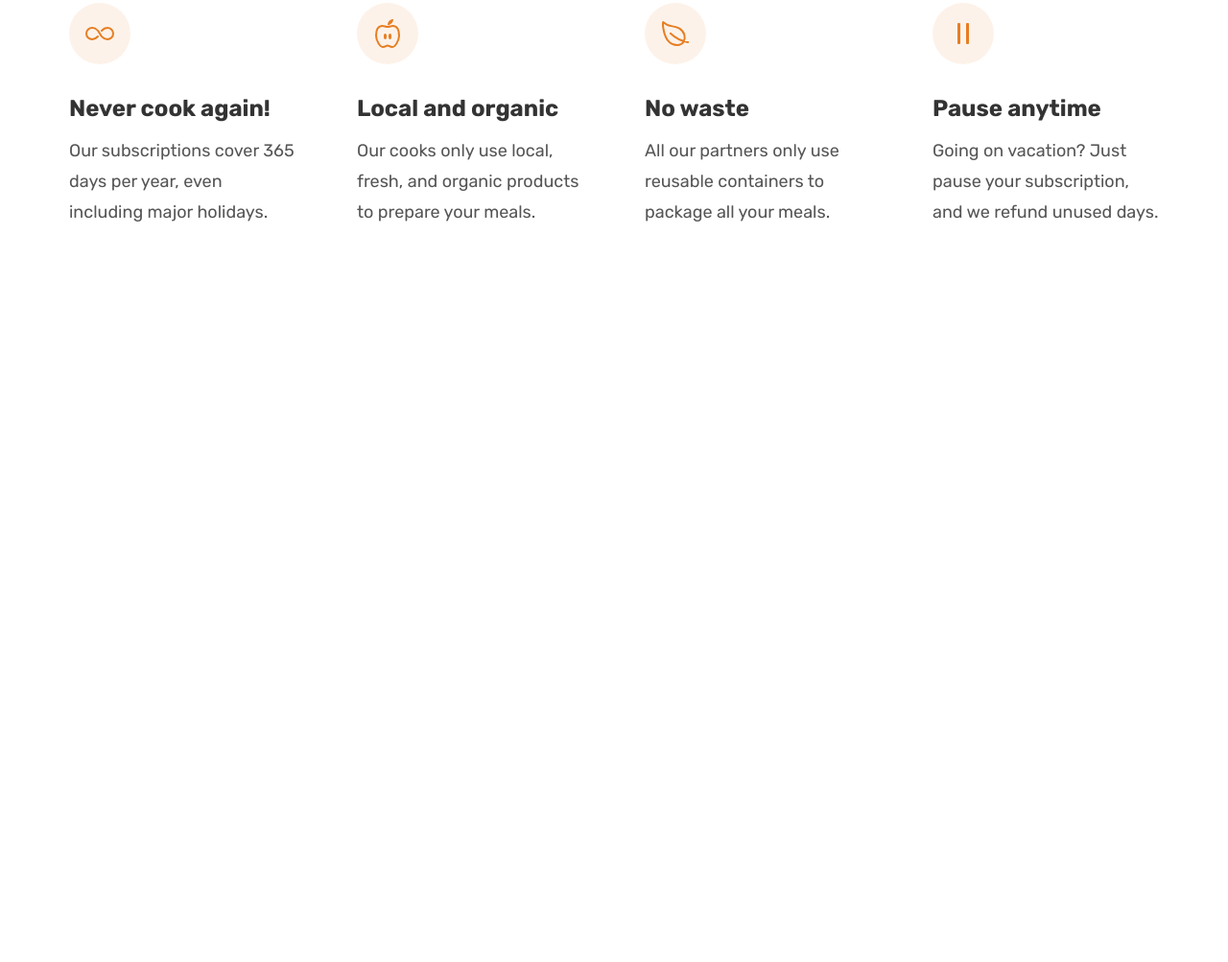
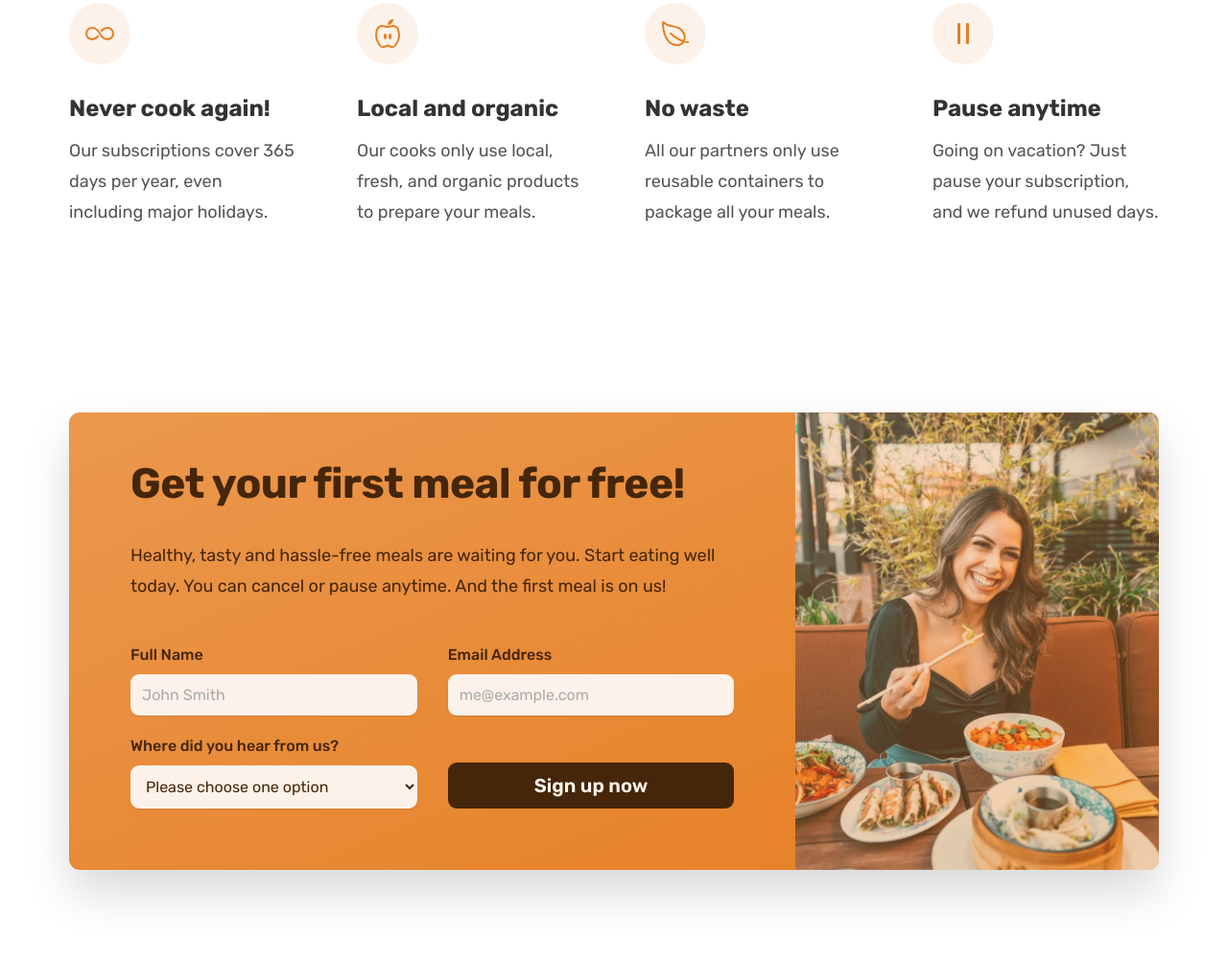
Before and after one commit to SahakKDev/omnifood, a plain HTML site: page index.html in a window 1280 px wide. Shown: the part 5622-6625 px from the top of the page at 96% size. Before the commit the page ends 5956 px from the top, so only its background shows below. Drawn offline with nearby package versions, Linux system fonts and the light colour scheme; files whose address does not match are found by name.

Commit message:
create Call-To-Action section

```diff
--- a/css/general.css
+++ b/css/general.css
@@ -88,6 +88,7 @@ body {
   letter-spacing: 0.75px;
 }
 
+.btn,
 .btn:link,
 .btn:visited {
   display: inline-block;
@@ -96,6 +97,11 @@ body {
   border-radius: 9px;
   text-decoration: none;
   font-weight: 600;
+
+  /* necessary only for btn */
+  border: none;
+  cursor: pointer;
+  font-family: inherit;
 
   transition: all 0.3s;
 }
@@ -164,6 +170,11 @@ strong {
   color: #e67e22;
 }
 
+*:focus {
+  outline: none;
+  box-shadow: 0 0 0 0.8rem rgba(230, 125, 34, 0.5);
+}
+
 /* HELPER CLASSES */
 
 .mr-sm {
--- a/css/style.css
+++ b/css/style.css
@@ -456,3 +456,96 @@
   font-size: 1.8rem;
   line-height: 1.8;
 }
+
+/****************************/
+/* CTA SECTION */
+/****************************/
+
+.section-cta {
+  padding: 9.6rem 0;
+}
+
+.cta {
+  display: grid;
+  grid-template-columns: 2fr 1fr;
+  /* background-color: #e67e22; */
+  box-shadow: 0 2.4rem 4.8rem rgba(0, 0, 0, 0.15);
+  border-radius: 11px;
+  overflow: hidden;
+  background-image: linear-gradient(to right bottom, #eb984e, #e67e22);
+}
+
+.cta-text-box {
+  padding: 4.8rem 6.4rem 6.4rem 6.4rem;
+  color: #45260a;
+}
+
+.cta .heading-secondary {
+  color: inherit;
+  margin-bottom: 3.2rem;
+}
+
+.cta-text {
+  font-size: 1.8rem;
+  line-height: 1.8;
+  margin-bottom: 4.8rem;
+}
+
+.cta-form {
+  display: grid;
+  grid-template-columns: 1fr 1fr;
+  column-gap: 3.2rem;
+  row-gap: 2.4rem;
+}
+
+.cta-form label {
+  display: block;
+  font-size: 1.6rem;
+  font-weight: 500;
+  margin-bottom: 1.2rem;
+}
+
+.cta-form input,
+.cta-form select {
+  width: 100%;
+  padding: 1.2rem;
+  font-size: 1.6rem;
+  font-family: inherit;
+  color: inherit;
+  border: none;
+  background-color: #fdf2e9;
+  border-radius: 9px;
+  box-shadow: 0 1px 2px rgba(0, 0, 0, 0.1);
+}
+
+.cta-form input::placeholder {
+  color: #aaa;
+}
+
+.btn--form {
+  background-color: #45260a;
+  color: #fdf2e9;
+  align-self: end;
+  padding: 1.2rem;
+}
+
+.btn--form:hover {
+  background-color: #fff;
+  color: #555;
+}
+
+.cta *:focus {
+  outline: none;
+  box-shadow: 0 0 0 0.8rem rgba(253, 242, 233, 0.5);
+}
+
+.cta-image-box {
+  background-image: linear-gradient(
+      to right bottom,
+      rgba(235, 151, 78, 0.35),
+      rgba(230, 125, 34, 0.35)
+    ),
+    url("/img/eating.jpg");
+  background-size: cover;
+  background-position: center;
+}
--- a/index.html
+++ b/index.html
@@ -9,8 +9,8 @@
       href="https://fonts.googleapis.com/css2?family=Rubik:wght@400;500;600;700&display=swap"
       rel="stylesheet"
     />
+    <link rel="stylesheet" href="css/general.css" />
     <link rel="stylesheet" href="css/style.css" />
-    <link rel="stylesheet" href="css/general.css" />
 
     <script
       type="module"
@@ -537,6 +537,63 @@
           </div>
         </div>
       </section>
+
+      <section class="section-cta">
+        <div class="container">
+          <div class="cta">
+            <div class="cta-text-box">
+              <h2 class="heading-secondary">Get your first meal for free!</h2>
+              <p class="cta-text">
+                Healthy, tasty and hassle-free meals are waiting for you. Start
+                eating well today. You can cancel or pause anytime. And the
+                first meal is on us!
+              </p>
+
+              <form class="cta-form" action="#">
+                <div>
+                  <label for="full-name">Full Name</label>
+                  <input
+                    id="full-name"
+                    type="text"
+                    placeholder="John Smith"
+                    required
+                  />
+                </div>
+
+                <div>
+                  <label for="email">Email Address</label>
+                  <input
+                    id="email"
+                    type="email"
+                    placeholder="me@example.com"
+                    required
+                  />
+                </div>
+
+                <div>
+                  <label for="select-where">Where did you hear from us?</label>
+                  <select id="select-where" required>
+                    <option value="">Please choose one option</option>
+                    <option value="friends">Friends and family</option>
+                    <option value="youtube">YouTube video</option>
+                    <option value="podcast">Podcast</option>
+                    <option value="ad">Facebook ad</option>
+                    <option value="others">Others</option>
+                  </select>
+                </div>
+
+                <button class="btn btn--form">Sign up now</button>
+              </form>
+            </div>
+
+            <div
+              class="cta-image-box"
+              role="img"
+              aria-label="Woman enjoying food"
+            ></div>
+          </div>
+        </div>
+      </section>
     </main>
   </body>
 </html>
```
